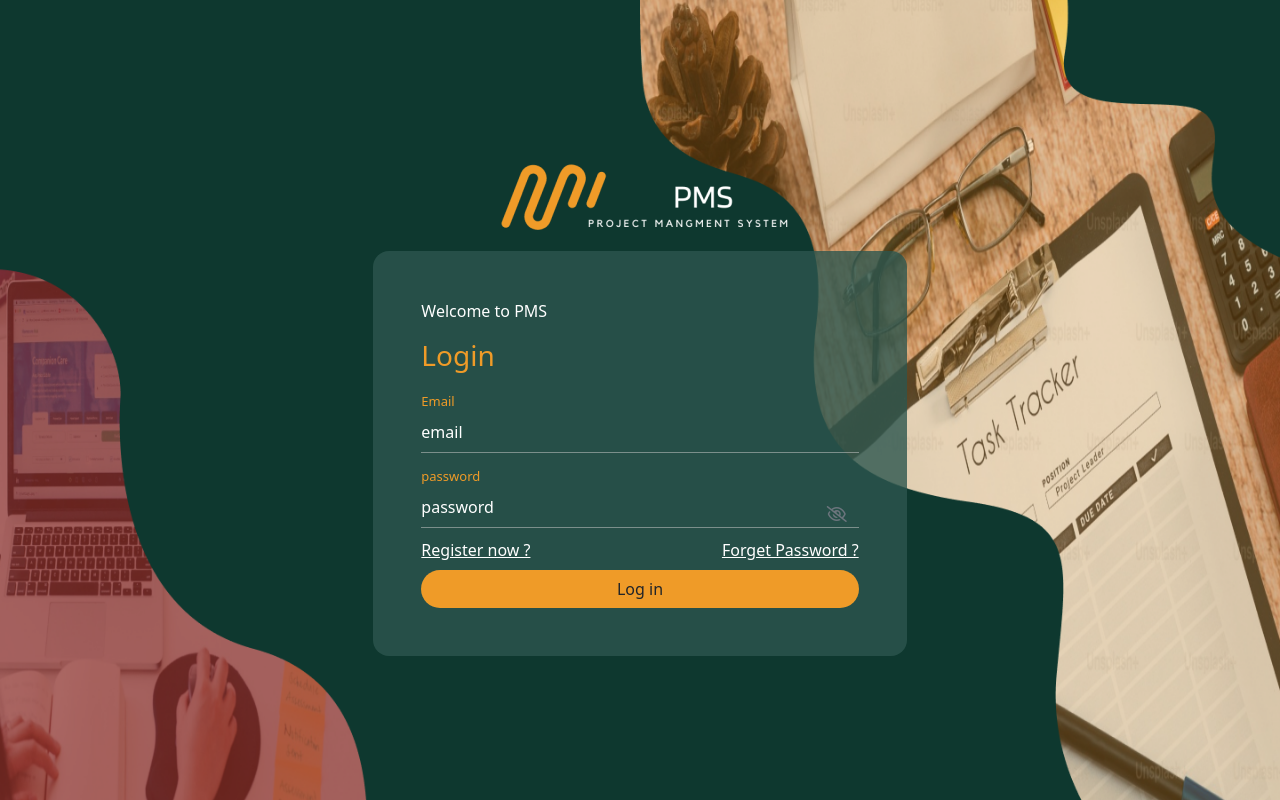
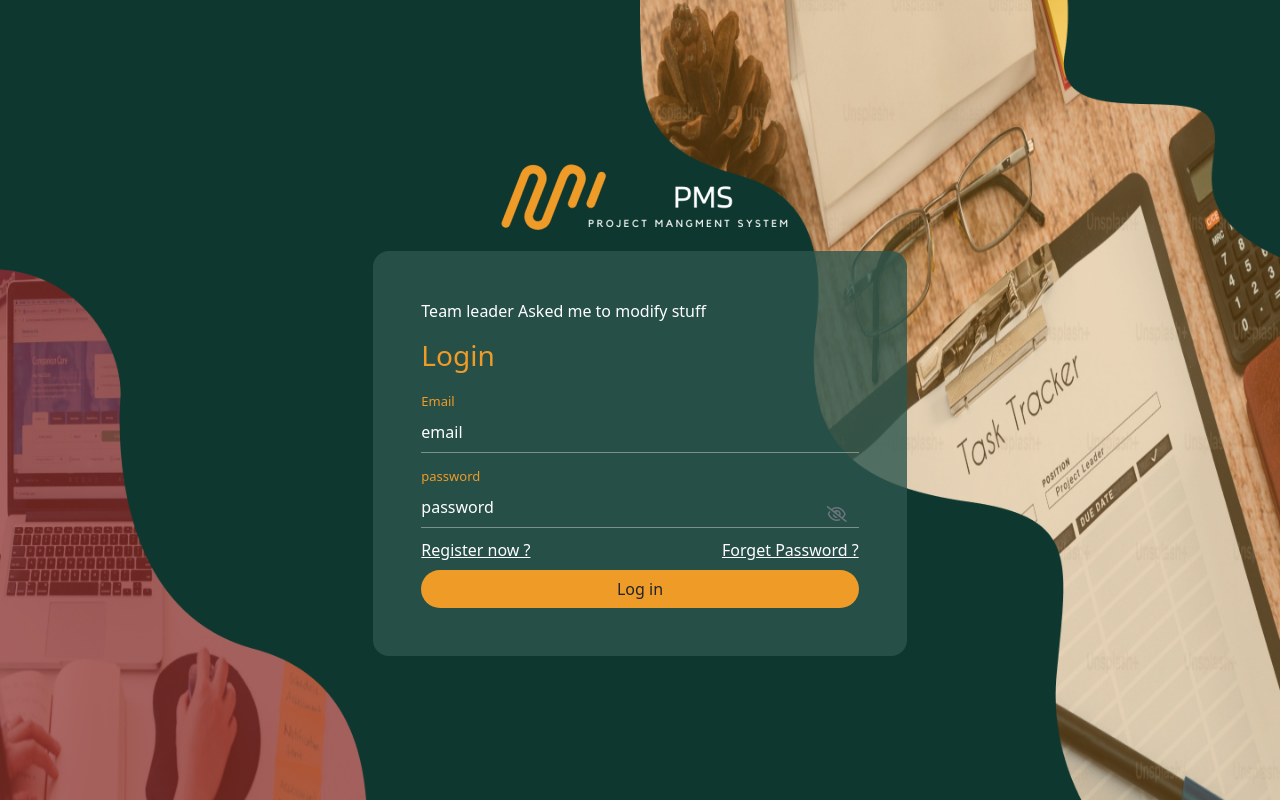
Before and after one commit to OmarBazeed/project-mangement-system, a React (Vite) app: page / in a window 1280 px wide. Built offline with nearby package versions, Linux system fonts and the light colour scheme.

Commit message:
team leader requested modification

```diff
--- a/src/Modules/AuthModule/components/Login/Login.tsx
+++ b/src/Modules/AuthModule/components/Login/Login.tsx
@@ -61,7 +61,7 @@ export default function Login() {
       </div>
 
       <div className="login-container  col-md-5 col-sm-10 rounded-4 px-5 py-5">
-        <p className="text-white">Welcome to PMS</p>
+        <p className="text-white">Team leader Asked me to modify stuff</p>
         <h3 className="color-text mb-3">Login</h3>
         <form onSubmit={handleSubmit(onSubmit)}>
           <div className="form-group">
```
